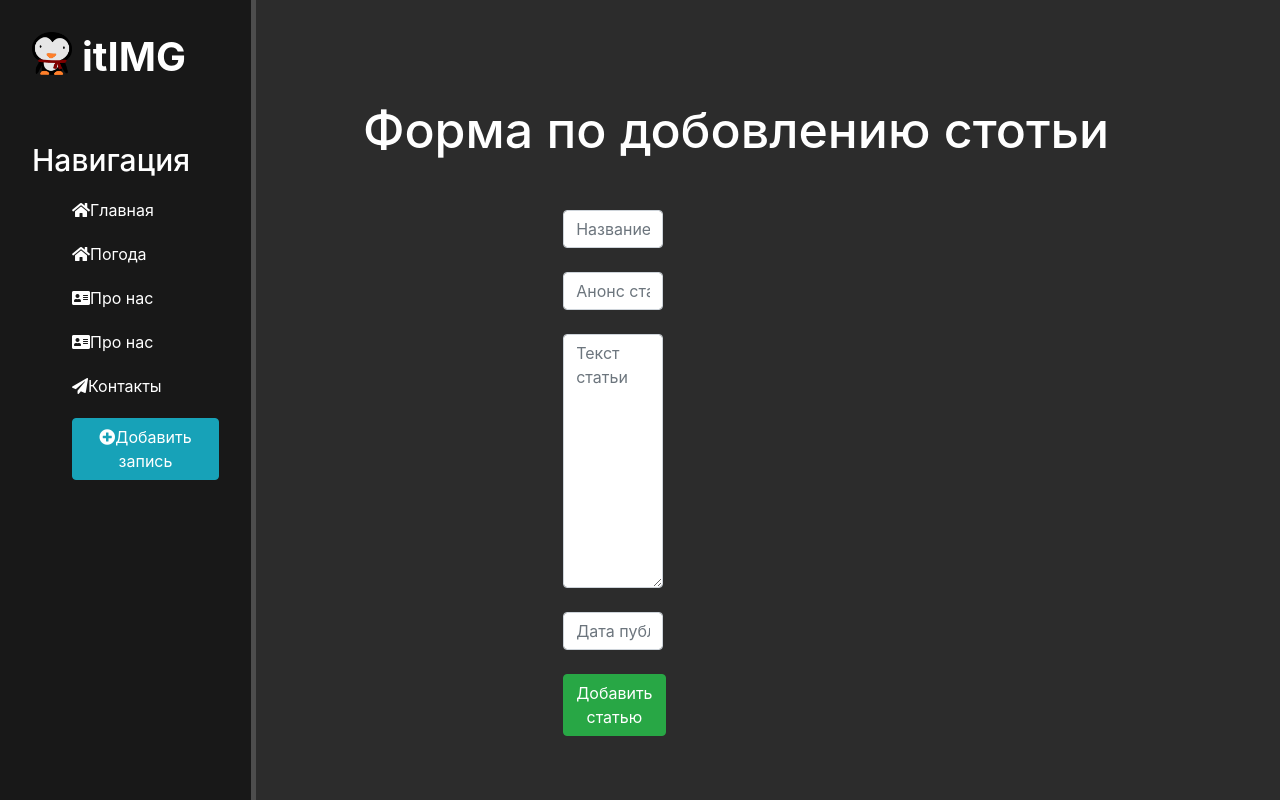
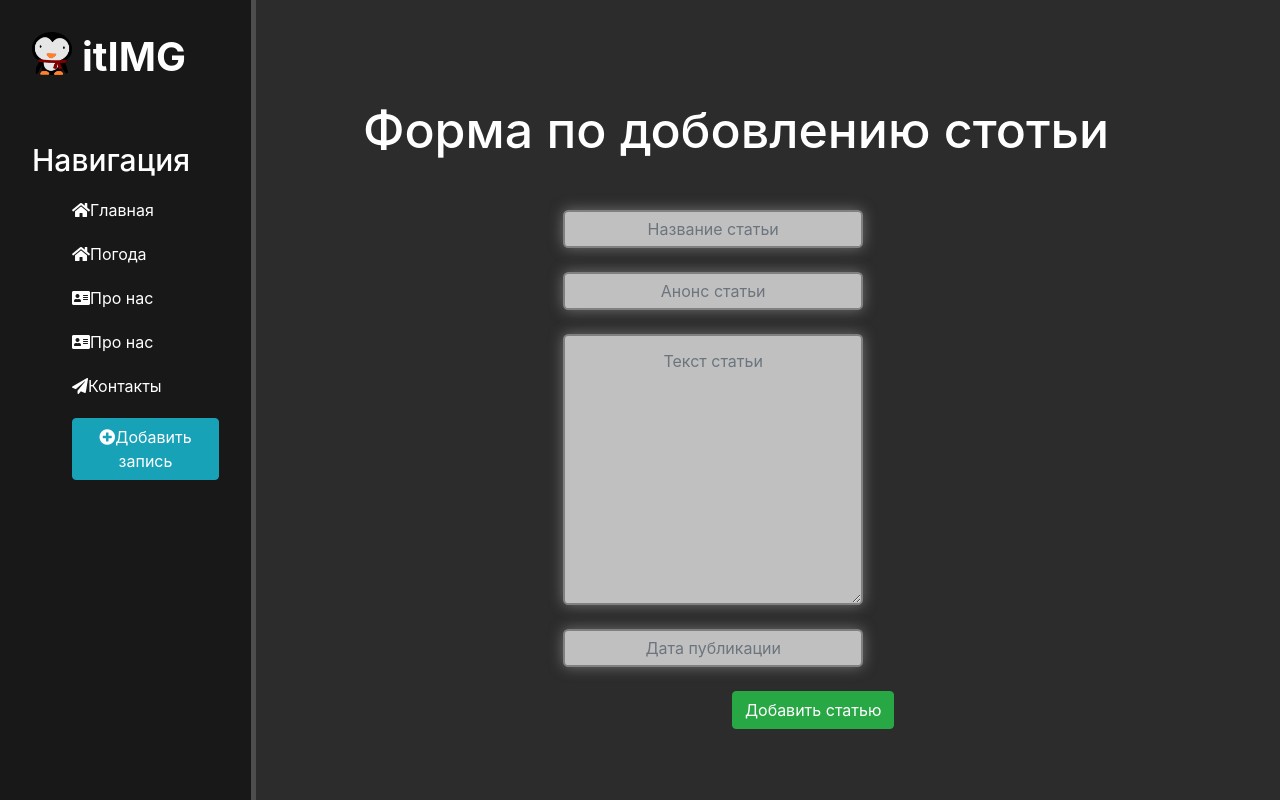
Before and after one commit to preboe/web, a Django app: page /news/create in a window 1280 px wide. Run offline with Django 3.2, Linux system fonts and the light colour scheme; parts of the project's set-up code (start-up, migrations or seed data) failed here and were passed over; some libraries are stand-ins or nearby versions.

Commit message:
add in main.css and inde.html

```diff
--- a/main/static/main/css/main.css
+++ b/main/static/main/css/main.css
@@ -69,7 +69,7 @@ main .features p {max-width: 400px; margin: 20px auto}
 
 form {
     margin-left: 32%;
-    width: 100px;
+    width: 500px;
     margin-top: 50px;
 }
 
@@ -89,3 +89,14 @@ form {
 .wide li {
     display: block;
 }
+
+.form-control {
+    text-align:center;
+    width:60%;
+    border:2px solid gray;
+    background:silver;
+    box-shadow:0 0 10pt #727272;
+    padding:10pt;
+    border-radius:4pt;
+    position: relative;
+}
```
Also changed, not shown: main/templates/main/index.html (+26 -0 lines).
